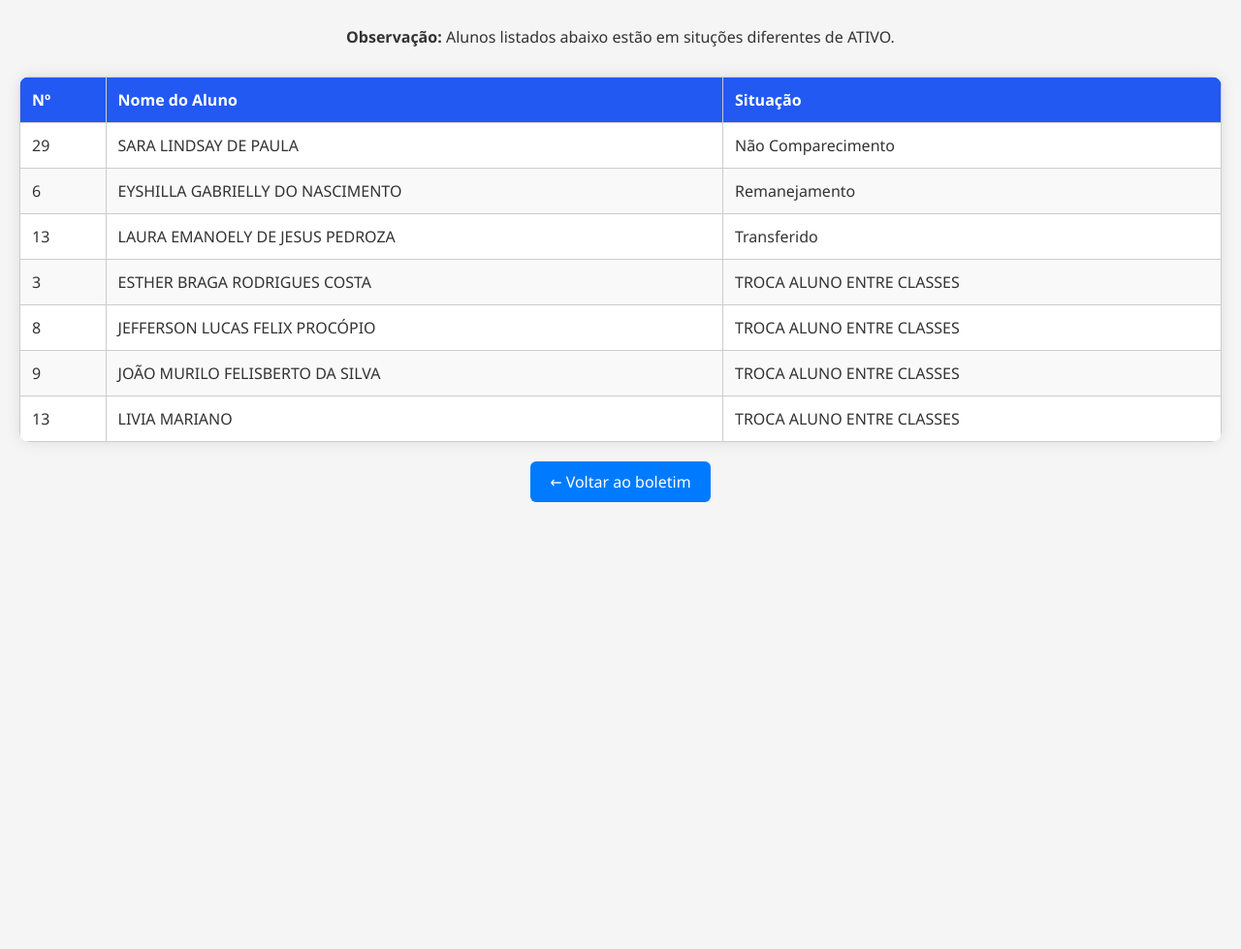
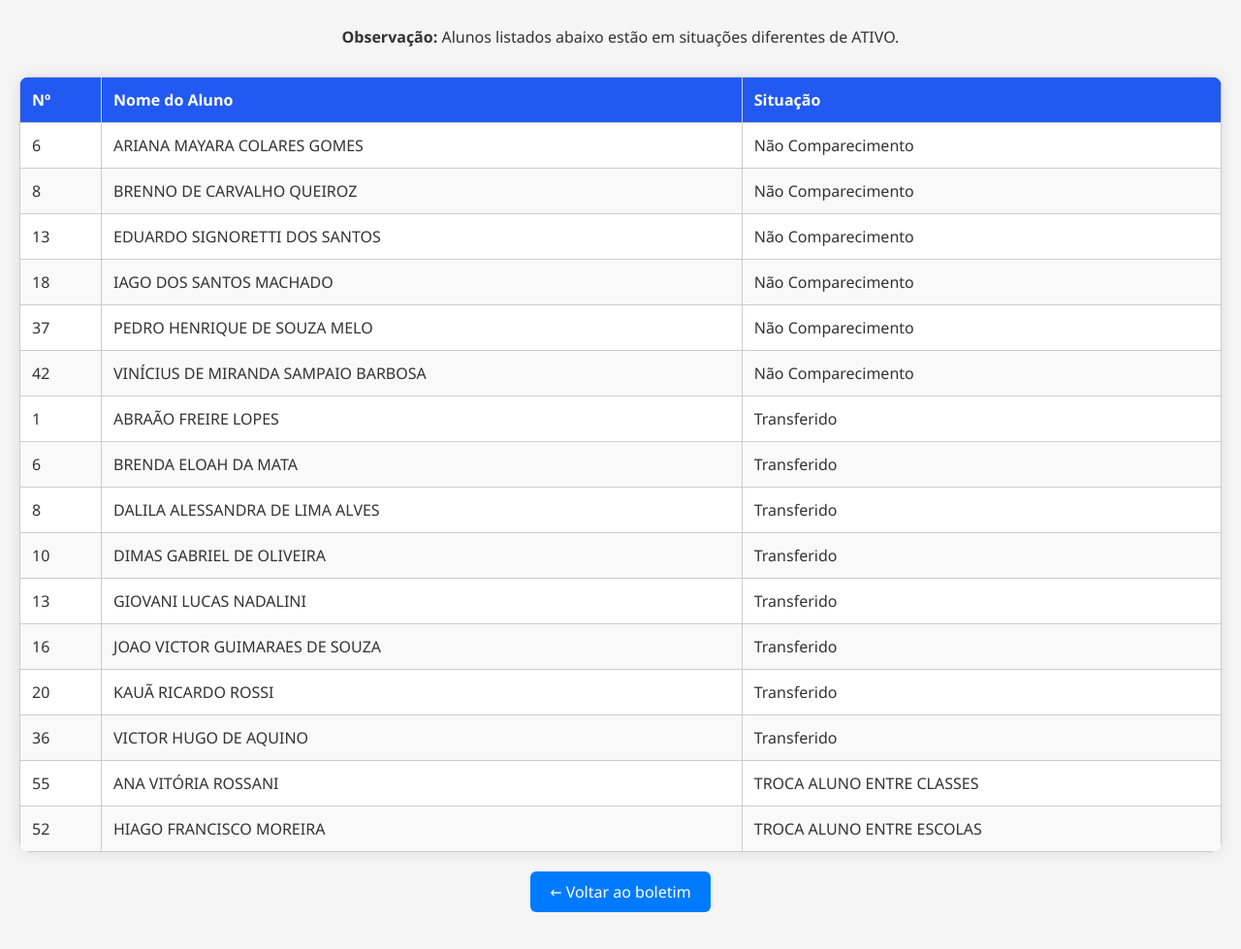
Before and after one commit to professorgaldino/1a, a plain HTML site: page outros.html in a window 1280 px wide. Shown: the part 87-1066 px from the top of the page at 97% size. Before the commit the page ends 800 px from the top, so only its background shows below. Drawn offline with Linux system fonts and the light colour scheme.

Commit message:
Update outros.html

```diff
--- a/outros.html
+++ b/outros.html
@@ -74,7 +74,7 @@
   <h1>Outras Situações</h1>
 
   <div class="info">
-    <p><strong>Observação:</strong> Alunos listados abaixo estão em situções diferentes de ATIVO. </p>
+    <p><strong>Observação:</strong> Alunos listados abaixo estão em situações diferentes de ATIVO. </p>
   </div>
 
   <table>
@@ -86,14 +86,22 @@
       </tr>
     </thead>
     <tbody>
-      <!-- 🔁 COLE SUAS LINHAS AQUI -->
-      <tr><td>29</td><td>SARA LINDSAY DE PAULA</td><td>Não Comparecimento</td></tr>
-      <tr><td>6</td><td>EYSHILLA GABRIELLY DO NASCIMENTO</td><td>Remanejamento</td></tr>
-      <tr><td>13</td><td>LAURA EMANOELY DE JESUS PEDROZA</td><td>Transferido</td></tr>
-      <tr><td>3</td><td>ESTHER BRAGA RODRIGUES COSTA</td><td>TROCA ALUNO ENTRE CLASSES</td></tr>
-      <tr><td>8</td><td>JEFFERSON LUCAS FELIX PROCÓPIO</td><td>TROCA ALUNO ENTRE CLASSES</td></tr>
-      <tr><td>9</td><td>JOÃO MURILO FELISBERTO DA SILVA</td><td>TROCA ALUNO ENTRE CLASSES</td></tr>
-      <tr><td>13</td><td>LIVIA MARIANO</td><td>TROCA ALUNO ENTRE CLASSES</td></tr>
+      <tr><td>6</td><td>ARIANA MAYARA COLARES GOMES</td><td>Não Comparecimento</td></tr>
+      <tr><td>8</td><td>BRENNO DE CARVALHO QUEIROZ</td><td>Não Comparecimento</td></tr>
+      <tr><td>13</td><td>EDUARDO SIGNORETTI DOS SANTOS</td><td>Não Comparecimento</td></tr>
+      <tr><td>18</td><td>IAGO DOS SANTOS MACHADO</td><td>Não Comparecimento</td></tr>
+      <tr><td>37</td><td>PEDRO HENRIQUE DE SOUZA MELO</td><td>Não Comparecimento</td></tr>
+      <tr><td>42</td><td>VINÍCIUS DE MIRANDA SAMPAIO BARBOSA</td><td>Não Comparecimento</td></tr>
+      <tr><td>1</td><td>ABRAÃO FREIRE LOPES</td><td>Transferido</td></tr>
+      <tr><td>6</td><td>BRENDA ELOAH DA MATA</td><td>Transferido</td></tr>
+      <tr><td>8</td><td>DALILA ALESSANDRA DE LIMA ALVES</td><td>Transferido</td></tr>
+      <tr><td>10</td><td>DIMAS GABRIEL DE OLIVEIRA</td><td>Transferido</td></tr>
+      <tr><td>13</td><td>GIOVANI LUCAS NADALINI</td><td>Transferido</td></tr>
+      <tr><td>16</td><td>JOAO VICTOR GUIMARAES DE SOUZA</td><td>Transferido</td></tr>
+      <tr><td>20</td><td>KAUÃ RICARDO ROSSI</td><td>Transferido</td></tr>
+      <tr><td>36</td><td>VICTOR HUGO DE AQUINO</td><td>Transferido</td></tr>
+      <tr><td>55</td><td>ANA VITÓRIA ROSSANI</td><td>TROCA ALUNO ENTRE CLASSES</td></tr>
+      <tr><td>52</td><td>HIAGO FRANCISCO MOREIRA</td><td>TROCA ALUNO ENTRE ESCOLAS</td></tr>
     </tbody>
   </table>
 
```
